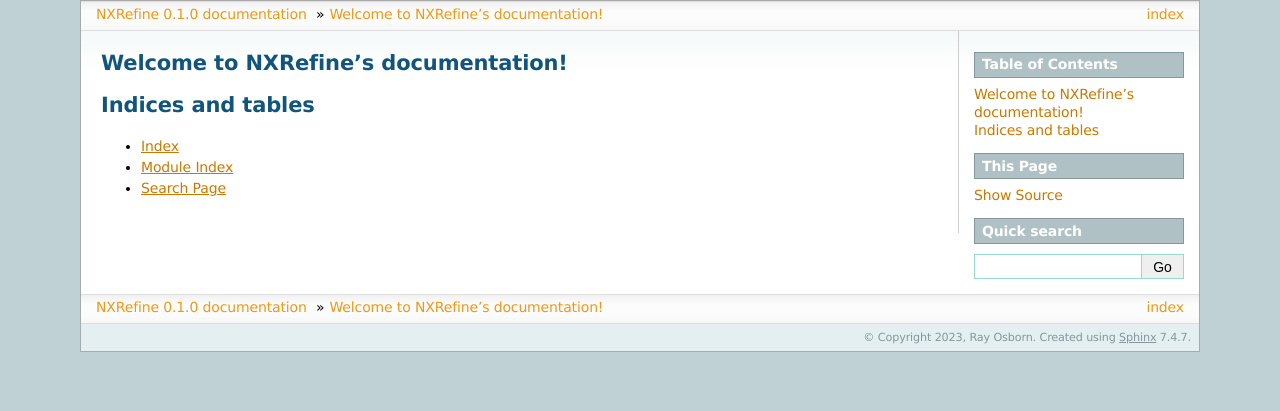
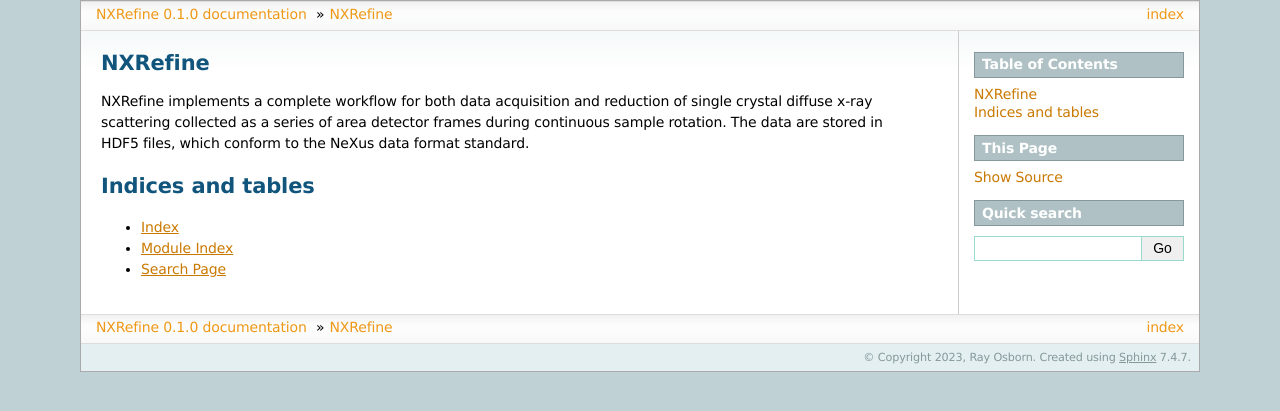
Before and after one commit to nexpy/nxrefine, a Sphinx documentation site: the page built from docs/source/index.rst, in a window 1280 px wide. Shown: the top 411 px of the page. Built offline with Sphinx 7.4.7, drawn with Linux system fonts in a browser that asks for light colours.

Commit message:
Adds a Github action to publish to pages

```diff
--- a/docs/source/index.rst
+++ b/docs/source/index.rst
@@ -3,8 +3,13 @@
    You can adapt this file completely to your liking, but it should at least
    contain the root `toctree` directive.
 
-Welcome to NXRefine's documentation!
-====================================
+NXRefine
+========
+NXRefine implements a complete workflow for both data acquisition and
+reduction of single crystal diffuse x-ray scattering collected as a
+series of area detector frames during continuous sample rotation. The
+data are stored in HDF5 files, which conform to the NeXus data format
+standard.
 
 .. toctree::
    :maxdepth: 2
```
Also changed, not shown: 1 other file.
